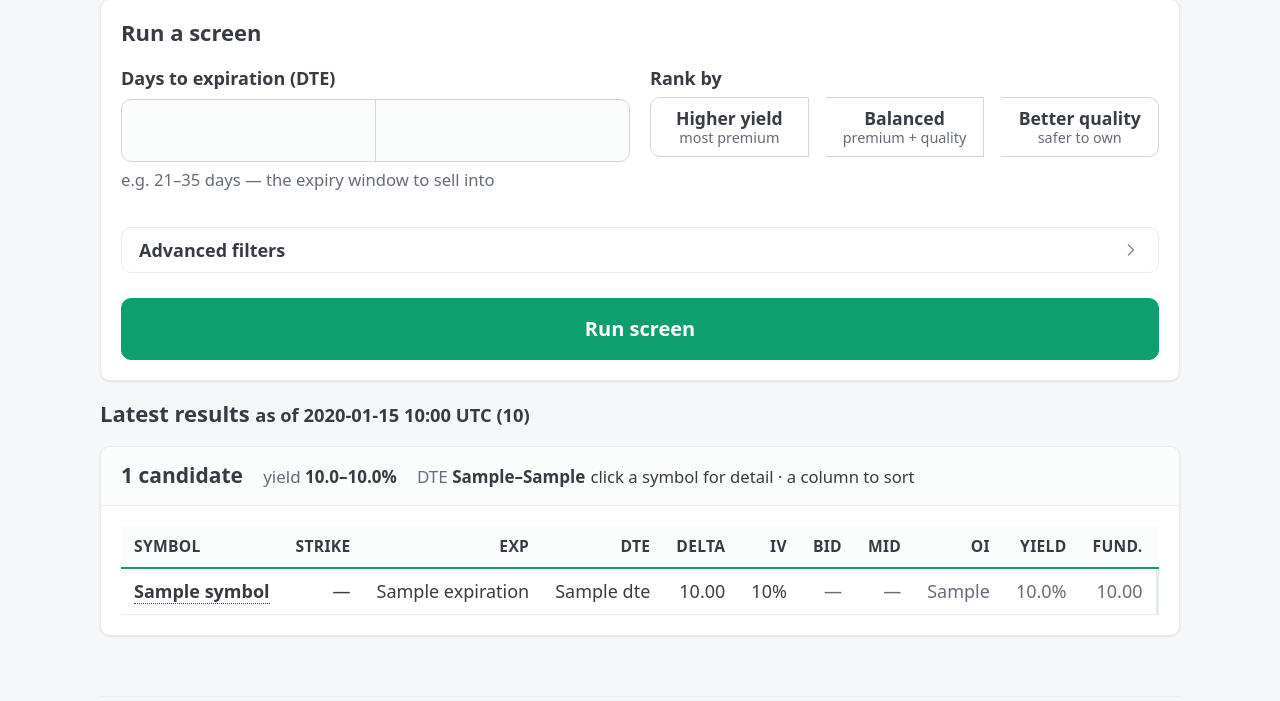
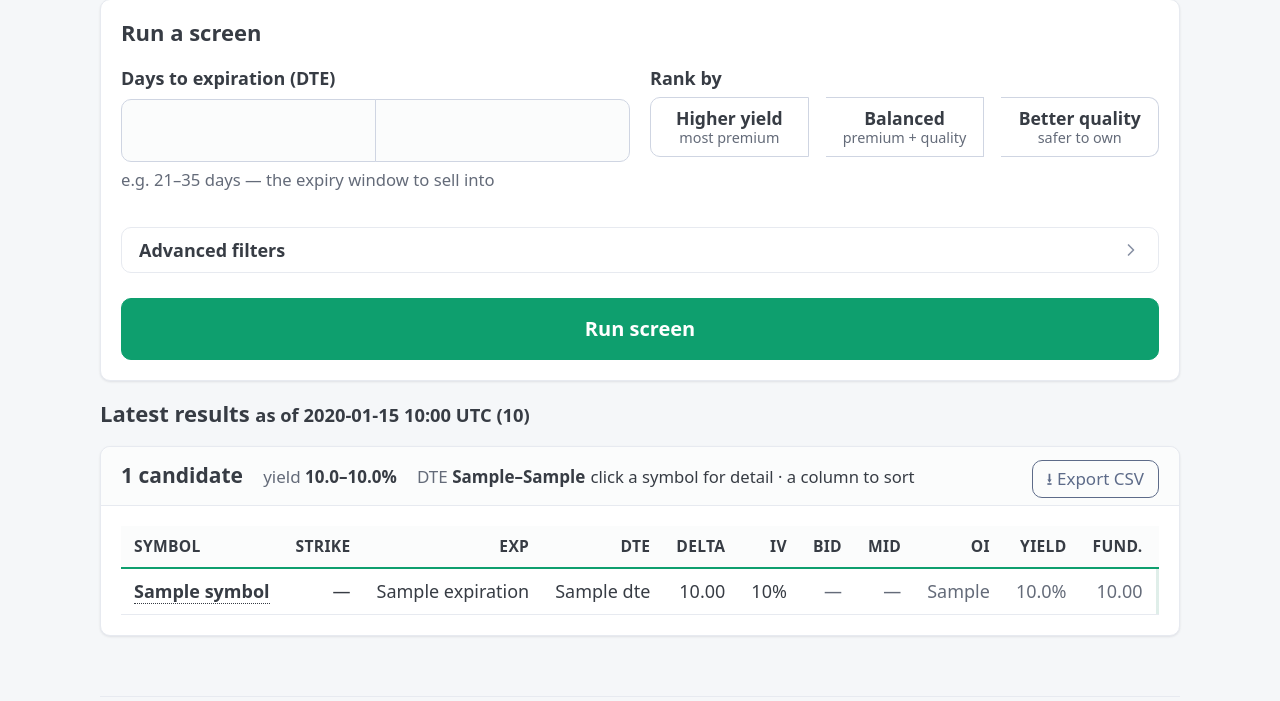
Before and after one commit to sepy97/OptionsScreener, a FastAPI app: template src/wheel_screener/api/templates/dashboard.html in a window 1280 px wide. Shown: the part 133-834 px from the top of the page. Run offline with FastAPI, Linux system fonts and the light colour scheme; the template is opened without the code that fills it: most values are stand-ins (such as "Sample title", 1, 10 or a date in 2020); parts of the project's set-up code (start-up, migrations or seed data) failed here and were passed over.

Commit message:
feat(ui): export results to CSV (#37)
Every run's results are now downloadable. New GET /runs/{id}/export.csv streams the candidates as a CSV attachment (18 columns: symbol/option_symbol/strike/exp/dte/delta/iv/bid/ask/mid/spread/OI/yield/premium/collateral/fund/score/next_earnings), filename stamped from the run time (wheel-candidates-YYYY-MM-DD_HHMM.csv); 404 for unknown/no-result runs. An 'Export CSV' button (plain download link, no JS) sits in the results header, so it works for the current run and the dashboard's latest results alike. 152 tests.

Co-authored-by: Sam Pyankov <spyankov@Sams-MacBook-Air.local>
Co-authored-by: Claude Opus 4.8 (1M context) <noreply@anthropic.com>

```diff
--- a/src/wheel_screener/api/app.py
+++ b/src/wheel_screener/api/app.py
@@ -9,6 +9,8 @@ One service + one job runner are built at startup (lifespan) and shared across r
 
 from __future__ import annotations
 
+import csv
+import io
 import logging
 from contextlib import asynccontextmanager
 from datetime import UTC, datetime
@@ -69,6 +71,38 @@ app = FastAPI(title="Wheel Screener API", version="0.1.0", lifespan=lifespan)
 _HERE = Path(__file__).parent
 templates = Jinja2Templates(directory=str(_HERE / "templates"))
 app.mount("/static", StaticFiles(directory=str(_HERE / "static")), name="static")
+
+
+# CSV export columns: (header, accessor over a serialized CandidateResult dict)
+_EXPORT_COLUMNS: list[tuple[str, object]] = [
+    ("symbol", lambda c: c.get("symbol")),
+    ("option_symbol", lambda c: (c.get("contract") or {}).get("option_symbol")),
+    ("strike", lambda c: (c.get("contract") or {}).get("strike")),
+    ("expiration", lambda c: (c.get("contract") or {}).get("expiration")),
+    ("dte", lambda c: (c.get("contract") or {}).get("dte")),
+    ("delta", lambda c: (c.get("contract") or {}).get("delta")),
+    ("iv", lambda c: (c.get("contract") or {}).get("implied_volatility")),
+    ("bid", lambda c: (c.get("contract") or {}).get("bid")),
+    ("ask", lambda c: (c.get("contract") or {}).get("ask")),
+    ("mid", lambda c: (c.get("contract") or {}).get("mid")),
+    ("spread_pct", lambda c: (c.get("contract") or {}).get("spread_pct")),
+    ("open_interest", lambda c: (c.get("contract") or {}).get("open_interest")),
+    ("annualized_yield", lambda c: c.get("annualized_yield")),
+    ("premium", lambda c: c.get("premium")),
+    ("collateral", lambda c: c.get("collateral")),
+    ("fundamental_score", lambda c: c.get("fundamental_score")),
+    ("score", lambda c: c.get("score")),
+    ("next_earnings", lambda c: c.get("next_earnings")),
+]
+
+
+def _candidates_csv(results: list | None) -> str:
+    buf = io.StringIO()
+    writer = csv.writer(buf)
+    writer.writerow([name for name, _ in _EXPORT_COLUMNS])
+    for c in results or []:
+        writer.writerow([fn(c) for _, fn in _EXPORT_COLUMNS])
+    return buf.getvalue()
 
 
 def _num2(v: object) -> str:
@@ -325,6 +359,20 @@ def run_candidate(
     return templates.TemplateResponse(request, "_candidate.html", {"c": cand})
 
 
+@app.get("/runs/{job_id}/export.csv")
+def export_run(job_id: str, runner: JobRunner = Depends(get_job_runner)) -> Response:
+    """Download a run's candidates as a CSV file."""
+    job = runner.get(job_id)
+    if job is None or job.get("result") is None:
+        raise HTTPException(status_code=404, detail="no results to export")
+    stamp = (job.get("created_at") or "screen")[:16].replace(":", "").replace("T", "_")
+    return Response(
+        content=_candidates_csv(job["result"]),
+        media_type="text/csv",
+        headers={"Content-Disposition": f'attachment; filename="wheel-candidates-{stamp}.csv"'},
+    )
+
+
 @app.post("/runs/{job_id}/cancel")
 def cancel_run(request: Request, job_id: str, runner: JobRunner = Depends(get_job_runner)):
     job = runner.get(job_id)
--- a/src/wheel_screener/api/static/custom.css
+++ b/src/wheel_screener/api/static/custom.css
@@ -114,6 +114,7 @@ tbody td:nth-child(9), tbody td:nth-child(11) { color: var(--pico-muted-color);
   font-size: 0.85rem; font-weight: 400; color: var(--pico-muted-color);
 }
 .result-stats b { color: var(--pico-color); font-variant-numeric: tabular-nums; }
+.export-btn { float: right; width: auto; margin: 0; padding: 0.25rem 0.7rem; font-size: 0.85rem; }
 
 /* --- candidate detail row --- */
 .detail {
--- a/src/wheel_screener/api/templates/_results.html
+++ b/src/wheel_screener/api/templates/_results.html
@@ -9,6 +9,10 @@
 {% endmacro %}
 <article id="results-{{ job.job_id }}">
   <header>
+    {% if job.result %}
+    <a href="/runs/{{ job.job_id }}/export.csv" role="button" class="secondary outline export-btn"
+       download>⭳ Export CSV</a>
+    {% endif %}
     <strong>{{ n }} candidate{{ '' if n == 1 else 's' }}</strong>
     {% if job.status == "cancelled" %} <mark>cancelled — partial</mark>{% endif %}
     {% if summary %}
```
Also changed, not shown: tests/unit/test_api.py (+19 -0 lines).
